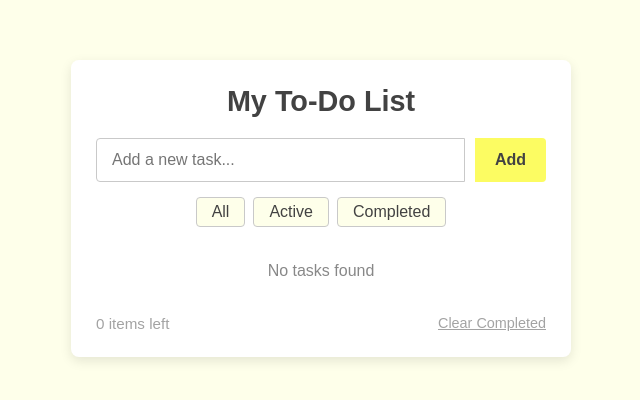
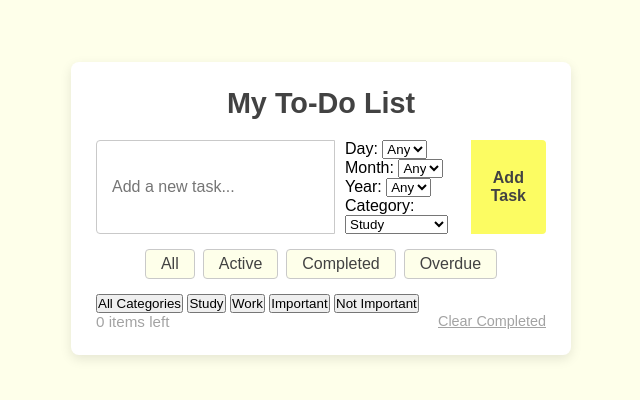
Before and after one commit to 9ttedy/to-do-app, a plain HTML site: page index.html in a window 1280 px wide. Shown: the part 192-592 px from the top of the page, without its empty margins (319-959 px from the left). Drawn offline with Linux system fonts and the light colour scheme.

Commit message:
Update index.html

```diff
--- a/index.html
+++ b/index.html
@@ -3,7 +3,7 @@
 <head>
     <meta charset="UTF-8">
     <meta name="viewport" content="width=device-width, initial-scale=1.0, maximum-scale=1.0, user-scalable=no">
-    <title>Simple To-Do List</title>
+    <title>Advanced To-Do List</title>
     <link rel="stylesheet" href="style.css">
 </head>
 <body>
@@ -12,16 +12,59 @@
 
         <div class="input-section">
             <input type="text" id="todo-input" placeholder="Add a new task...">
-            <button id="add-btn">Add</button>
+
+            <div class="task-details">
+                <div class="due-date-section">
+                    <label for="due-day">Day:</label>
+                    <select id="due-day">
+                        <option value="">Any</option>
+                    </select>
+
+                    <label for="due-month">Month:</label>
+                    <select id="due-month">
+                        <option value="">Any</option>
+                    </select>
+
+                    <label for="due-year">Year:</label>
+                    <select id="due-year">
+                        <option value="">Any</option>
+                    </select>
+                </div>
+
+                <div class="category-section">
+                    <label for="task-category">Category:</label>
+                    <select id="task-category">
+                        <option value="study">Study</option>
+                        <option value="work">Work</option>
+                        <option value="important">Important</option>
+                        <option value="not-important">Not Important</option>
+                    </select>
+                </div>
+            </div>
+
+            <button id="add-btn">Add Task</button>
         </div>
 
-        <div class="filters">
-            <button class="filter-btn active" data-filter="all">All</button>
-            <button class="filter-btn" data-filter="active">Active</button>
-            <button class="filter-btn" data-filter="completed">Completed</button>
+        <div class="controls">
+            <div class="filters">
+                <button class="filter-btn active" data-filter="all">All</button>
+                <button class="filter-btn" data-filter="active">Active</button>
+                <button class="filter-btn" data-filter="completed">Completed</button>
+                <button class="filter-btn" data-filter="overdue">Overdue</button>
+            </div>
+
+            <div class="category-filters">
+                <button class="category-filter-btn active" data-category="all">All Categories</button>
+                <button class="category-filter-btn" data-category="study">Study</button>
+                <button class="category-filter-btn" data-category="work">Work</button>
+                <button class="category-filter-btn" data-category="important">Important</button>
+                <button class="category-filter-btn" data-category="not-important">Not Important</button>
+            </div>
         </div>
 
-        <ul id="todo-list"></ul>
+        <div id="category-sections">
+            <!-- سيتم إنشاء أقسام الفئات ديناميكياً بواسطة JavaScript -->
+        </div>
 
         <div class="stats">
             <span id="items-left">0 items left</span>
@@ -29,6 +72,8 @@
         </div>
     </div>
 
+    <div id="celebration-container"></div>
+
     <script src="script.js"></script>
 </body>
 </html>
```
